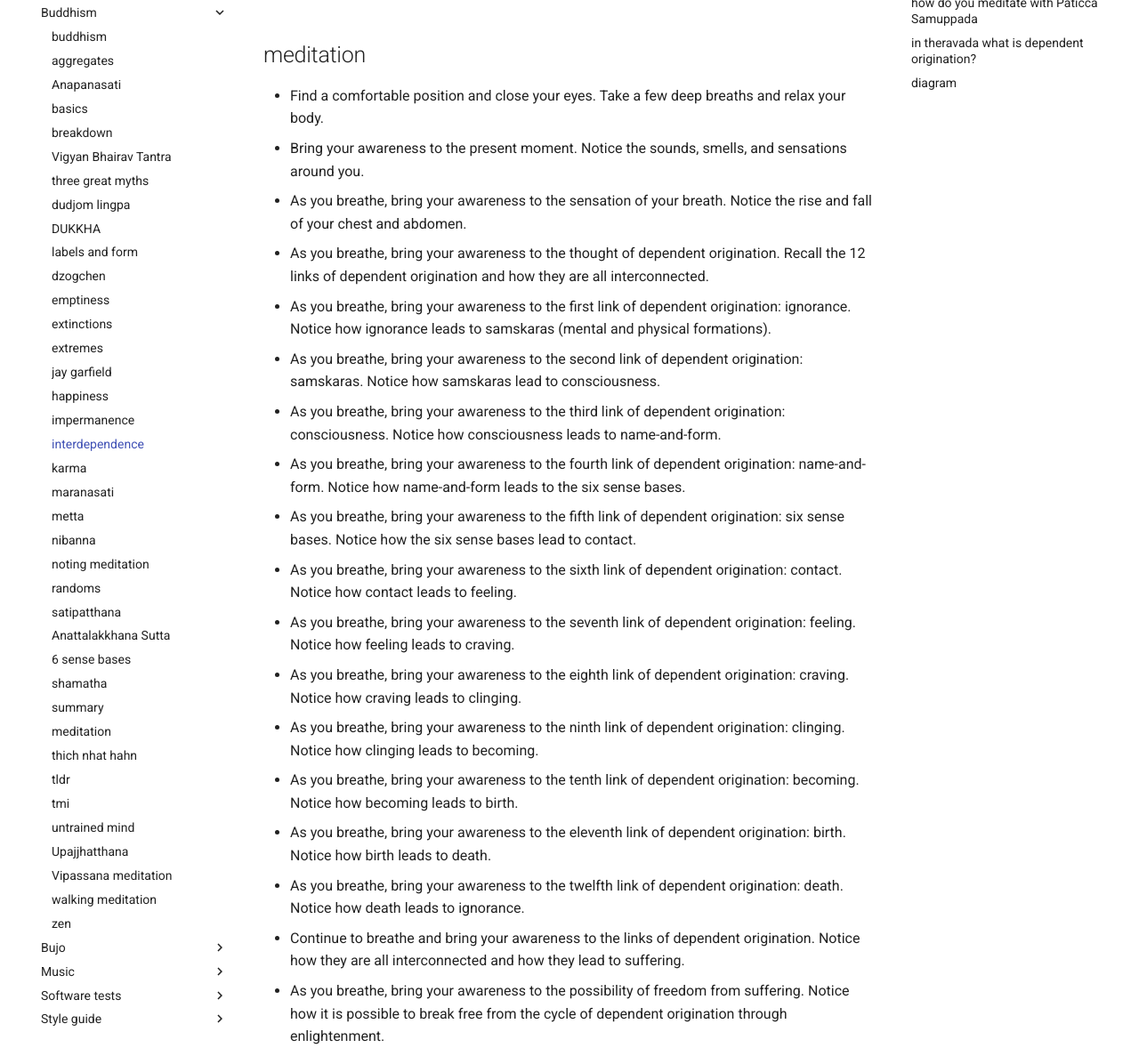
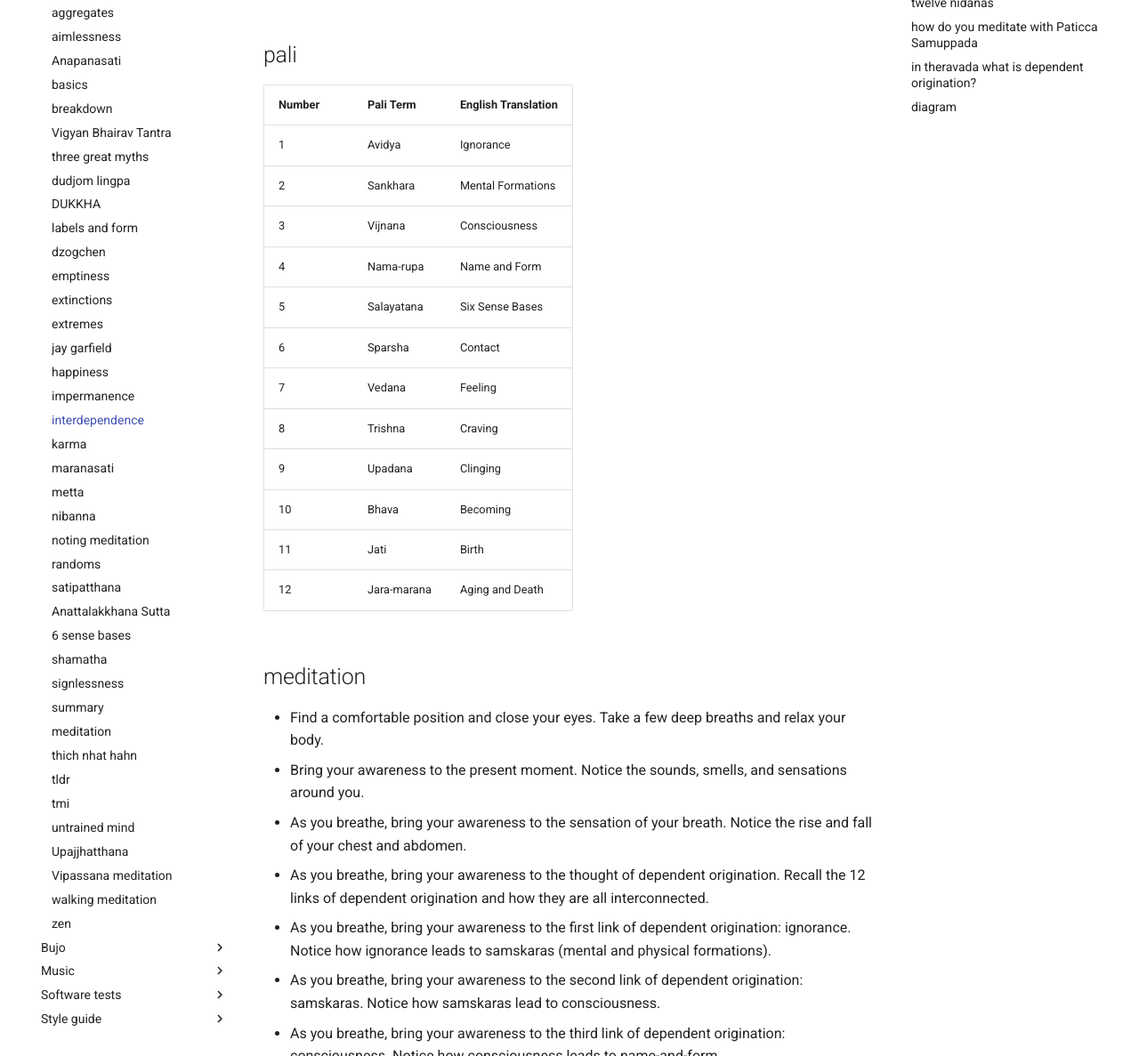
Before and after one commit to shane0/shane0.github.io, an MkDocs documentation site: the page built from docs/buddhism/interdependence.md, in a window 1280 px wide and 1400 px high, scrolled down 603 px, cut to the strip 213-1400 px from the top of the window. Shown: the whole strip at 89% size. Built offline with MkDocs 1.6.1 and Material for MkDocs 9.7.7, drawn with Linux system fonts in a browser that asks for light colours; some of the changed text lies outside the part shown.

```diff
--- a/docs/buddhism/interdependence.md
+++ b/docs/buddhism/interdependence.md
@@ -12,6 +12,23 @@ tags:
 --8<-- "snippets/garfield.md:25:26"
 
 <iframe width="802" height="501" src="https://www.youtube.com/embed/7gCfZVXYOjQ" title="200818 Dependent Co-arising Right Now \ \ Thanissaro Bhikkhu \ \ Dhamma Talk" frameborder="0" allow="accelerometer; autoplay; clipboard-write; encrypted-media; gyroscope; picture-in-picture; web-share" allowfullscreen></iframe>
+
+## pali
+
+| Number | Pali Term | English Translation           |
+| ------ | ---------| ------------------------------|
+| 1      | Avidya   | Ignorance                     |
+| 2      | Sankhara | Mental Formations             |
+| 3      | Vijnana  | Consciousness                 |
+| 4      | Nama-rupa| Name and Form                 |
+| 5      | Salayatana| Six Sense Bases               |
+| 6      | Sparsha  | Contact                       |
+| 7      | Vedana   | Feeling                       |
+| 8      | Trishna  | Craving                       |
+| 9      | Upadana  | Clinging                      |
+| 10     | Bhava    | Becoming                      |
+| 11     | Jati     | Birth                         |
+| 12     | Jara-marana | Aging and Death            |
 
 ## meditation
 
```
Also changed, not shown: docs/buddhism/aimlessness.md (added, +36 -0 lines), docs/buddhism/basics.md (+13 -0 lines), docs/buddhism/signlessness.md (added, +36 -0 lines), docs/buddhism/thich.md (+11 -21 lines), docs/buddhism/vipassana.md (+28 -12 lines).
